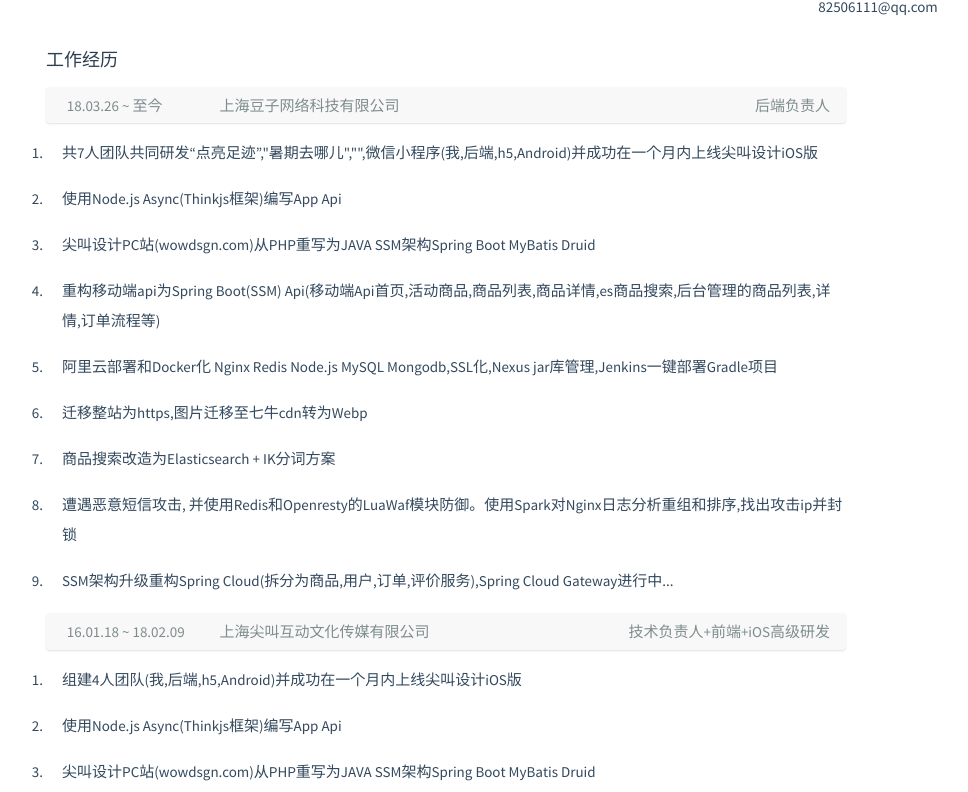
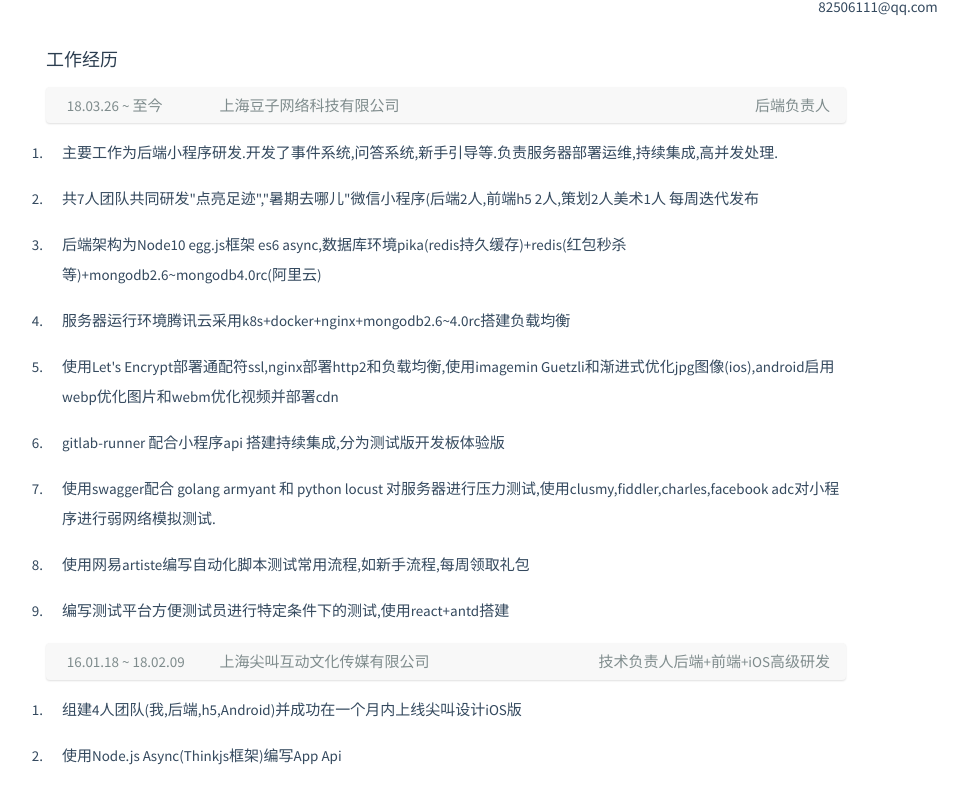
Before and after one commit to gakaki/my_resume_site, a Nuxt app: page / in a window 1280 px wide. Shown: the part 479-1271 px from the top of the page, without its empty margins (194-1162 px from the left). Built offline with nearby package versions, Linux system fonts and the light colour scheme.

Commit message:
commit all

```diff
--- a/components/Logo.vue
+++ b/components/Logo.vue
@@ -220,6 +220,7 @@
           'Puppeteer': 'https://github.com/GoogleChrome/puppeteer',
         },
         app_links: [
+
           {
             name: `尖叫设计`,
             type: '家居电商',
@@ -266,15 +267,15 @@
             job_title: '后端负责人',
             job_desc: [
               // `后端部分`,
-              `共7人团队共同研发“点亮足迹”,"暑期去哪儿","",微信小程序(我,后端,h5,Android)并成功在一个月内上线尖叫设计iOS版`,
-              `使用Node.js Async(Thinkjs框架)编写App Api`,
-              '尖叫设计PC站(wowdsgn.com)从PHP重写为JAVA SSM架构Spring Boot MyBatis Druid',
-              '重构移动端api为Spring Boot(SSM) Api(移动端Api首页,活动商品,商品列表,商品详情,es商品搜索,后台管理的商品列表,详情,订单流程等)',
-              '阿里云部署和Docker化 Nginx Redis Node.js MySQL Mongodb,SSL化,Nexus jar库管理,Jenkins一键部署Gradle项目',
-              '迁移整站为https,图片迁移至七牛cdn转为Webp',
-              `商品搜索改造为Elasticsearch + IK分词方案`,
-              '遭遇恶意短信攻击, 并使用Redis和Openresty的LuaWaf模块防御。使用Spark对Nginx日志分析重组和排序,找出攻击ip并封锁',
-              'SSM架构升级重构Spring Cloud(拆分为商品,用户,订单,评价服务),Spring Cloud Gateway进行中...',
+              `主要工作为后端小程序研发.开发了事件系统,问答系统,新手引导等.负责服务器部署运维,持续集成,高并发处理.`,
+              `共7人团队共同研发"点亮足迹","暑期去哪儿"微信小程序(后端2人,前端h5 2人,策划2人美术1人 每周迭代发布`,
+              `后端架构为Node10 egg.js框架 es6 async,数据库环境pika(redis持久缓存)+redis(红包秒杀等)+mongodb2.6~mongodb4.0rc(阿里云)`,
+              `服务器运行环境腾讯云采用k8s+docker+nginx+mongodb2.6~4.0rc搭建负载均衡`,
+              `使用Let's Encrypt部署通配符ssl,nginx部署http2和负载均衡,使用imagemin Guetzli和渐进式优化jpg图像(ios),android启用webp优化图片和webm优化视频并部署cdn`,
+              'gitlab-runner 配合小程序api 搭建持续集成,分为测试版开发板体验版',
+              `使用swagger配合 golang armyant 和 python locust 对服务器进行压力测试,使用clusmy,fiddler,charles,facebook adc对小程序进行弱网络模拟测试.`,
+              `使用网易artiste编写自动化脚本测试常用流程,如新手流程,每周领取礼包`,
+              `编写测试平台方便测试员进行特定条件下的测试,使用react+antd搭建`
             ]
           },
           {
@@ -282,7 +283,7 @@
             link: 'http://www.wowdsgn.com',
             time_start: '16.01.18',
             time_end: '18.02.09',
-            job_title: '技术负责人+前端+iOS高级研发',
+            job_title: '技术负责人后端+前端+iOS高级研发',
             job_desc: [
               // `后端部分`,
               `组建4人团队(我,后端,h5,Android)并成功在一个月内上线尖叫设计iOS版`,
@@ -293,7 +294,7 @@
               '迁移整站为https,图片迁移至七牛cdn转为Webp',
               `商品搜索改造为Elasticsearch + IK分词方案`,
               '遭遇恶意短信攻击, 并使用Redis和Openresty的LuaWaf模块防御。使用Spark对Nginx日志分析重组和排序,找出攻击ip并封锁',
-              'SSM架构升级重构Spring Cloud(拆分为商品,用户,订单,评价服务),Spring Cloud Gateway进行中...',
+              'SSM架构升级重构Spring Cloud(拆分为商品,用户,订单,评价服务),Spring Cloud Gateway',
 
               // `iOS部分`,
               'Swift2编写了App代码,TalkingData和友盟的数据埋点和Universal Link的部署,极光推送的集成.技术上用到的有SnapKit,Moya,Rxswift,Objectmapper,Kinfisher,SDWebImage,UMeng,Talkingdata,MJRefresh,DZNEmptyDataSet,EZSwiftExtensions,HidingNavigationBar,YYImage,Pingpp(支付),AVOSCloud,RongCloudIMKit.',
--- a/package.json
+++ b/package.json
@@ -20,7 +20,7 @@
     }
   },
   "scripts": {
-    "dev": "nuxt",
+    "dev": "HOST=0.0.0.0 PORT=3333 nuxtnuxt",
     "pdf": "node pdf_pupuetter.js",
     "build": "nuxt build",
     "start": "nuxt start",
```
